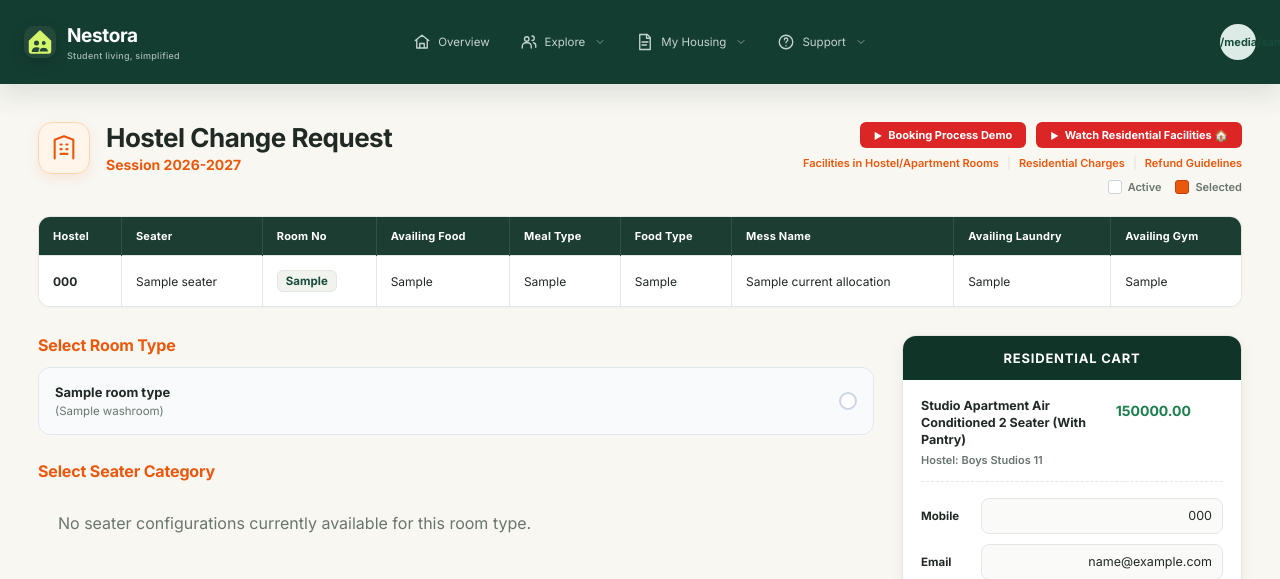
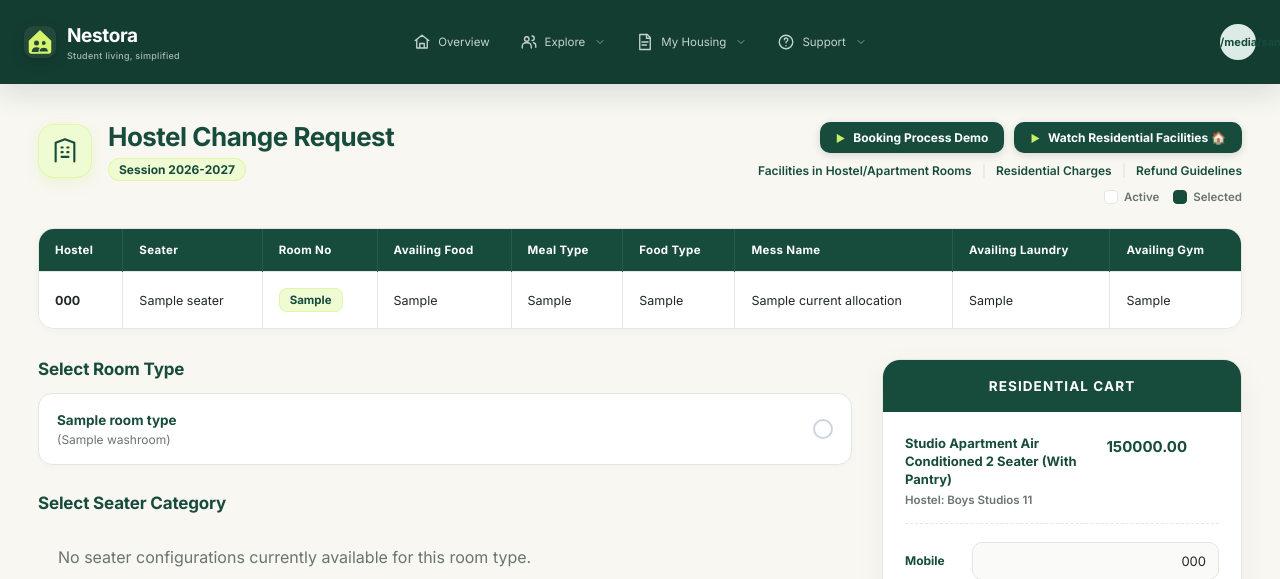
Before and after one commit to Harry-shetty/HostelManagementApplication, a Django app: template frontend/templates/student/hostel_change.html in a window 1280 px wide. Shown: the top 579 px of the page. Run offline with Django 5.2, Linux system fonts and the light colour scheme; tables that the repository leaves empty hold one stand-in row (values such as "Sample post"); the template is opened without the code that fills it: values that come from a table or form of the project are taken from there, most other values are stand-ins (such as "Sample title", 1, 10 or a date in 2020).

Commit message:
Restyle Hostel Change Request and Residential Cart to match Nestora theme

```diff
--- a/frontend/static/css/style.css
+++ b/frontend/static/css/style.css
@@ -1143,14 +1143,14 @@ body.drawer-open { overflow: hidden; touch-action: none; }
 }
 
 /* ==========================================================================
-   Hostel Change Request Workflow (Session 2026-2027)
+   Hostel Change Request Workflow (Nestora Theme)
    ========================================================================== */
 .hcr-header-panel {
   display: flex;
   align-items: flex-start;
   justify-content: space-between;
   gap: 20px;
-  margin-bottom: 22px;
+  margin-bottom: 24px;
   flex-wrap: wrap;
 }
 
@@ -1161,39 +1161,43 @@ body.drawer-open { overflow: hidden; touch-action: none; }
 }
 
 .hcr-brand-crest {
-  width: 52px;
-  height: 52px;
-  border-radius: 14px;
-  background: #fff5eb;
-  color: #ea580c;
+  width: 54px;
+  height: 54px;
+  border-radius: 16px;
+  background: var(--lime-soft);
+  color: var(--forest);
   display: grid;
   place-items: center;
-  border: 1px solid #fed7aa;
-  box-shadow: 0 4px 12px rgba(234, 88, 12, 0.1);
+  border: 1px solid rgba(200, 241, 105, 0.4);
+  box-shadow: 0 4px 14px rgba(200, 241, 105, 0.25);
 }
 
 .hcr-main-title {
   margin: 0;
   font-size: 26px;
   font-weight: 800;
-  color: var(--charcoal);
+  color: var(--forest);
   letter-spacing: -0.02em;
   line-height: 1.15;
 }
 
 .hcr-session-subtitle {
-  display: block;
-  font-size: 14px;
+  display: inline-block;
+  font-size: 12px;
   font-weight: 700;
-  color: #ea580c;
-  margin-top: 4px;
+  color: var(--forest);
+  background: var(--lime-soft);
+  padding: 3px 10px;
+  border-radius: 20px;
+  margin-top: 6px;
+  border: 1px solid rgba(200, 241, 105, 0.4);
 }
 
 .hcr-top-actions {
   display: flex;
   flex-direction: column;
   align-items: flex-end;
-  gap: 8px;
+  gap: 10px;
 }
 
 .hcr-action-buttons {
@@ -1205,43 +1209,48 @@ body.drawer-open { overflow: hidden; touch-action: none; }
 .hcr-demo-btn {
   display: inline-flex;
   align-items: center;
-  gap: 6px;
-  padding: 6px 14px;
-  border-radius: 6px;
-  background: #dc2626;
+  gap: 8px;
+  padding: 8px 16px;
+  border-radius: 10px;
+  background: var(--forest);
   color: white;
   border: none;
-  font-size: 11px;
+  font-size: 12px;
   font-weight: 700;
   cursor: pointer;
-  transition: transform 0.15s ease, background 0.15s ease;
+  transition: transform 0.15s ease, background 0.15s ease, box-shadow 0.15s ease;
+  box-shadow: 0 2px 8px rgba(19, 36, 28, 0.15);
 }
 
 .hcr-demo-btn:hover {
-  background: #b91c1c;
+  background: #1e3f32;
   transform: translateY(-1px);
+  box-shadow: 0 4px 12px rgba(19, 36, 28, 0.25);
 }
 
 .hcr-play-icon {
-  font-size: 9px;
+  font-size: 10px;
+  color: var(--lime);
 }
 
 .hcr-guidelines-links {
   display: flex;
   align-items: center;
-  gap: 8px;
-  font-size: 11px;
+  gap: 10px;
+  font-size: 12px;
   font-weight: 600;
-  color: #ea580c;
+  color: var(--forest);
   flex-wrap: wrap;
 }
 
 .hcr-guidelines-links a {
-  color: #ea580c;
+  color: var(--forest);
   text-decoration: none;
+  transition: color 0.15s ease;
 }
 
 .hcr-guidelines-links a:hover {
+  color: #2f6b52;
   text-decoration: underline;
 }
 
@@ -1253,7 +1262,7 @@ body.drawer-open { overflow: hidden; touch-action: none; }
   display: flex;
   align-items: center;
   gap: 14px;
-  font-size: 11px;
+  font-size: 11.5px;
   font-weight: 600;
   color: var(--muted);
   margin-top: 2px;
@@ -1268,18 +1277,18 @@ body.drawer-open { overflow: hidden; touch-action: none; }
 .hcr-box-inactive {
   width: 14px;
   height: 14px;
-  border: 1px solid #cbd5e1;
+  border: 1.5px solid var(--line);
   background: white;
-  border-radius: 3px;
+  border-radius: 4px;
   display: inline-block;
 }
 
 .hcr-box-selected {
   width: 14px;
   height: 14px;
-  background: #ea580c;
-  border: 1px solid #c2410c;
-  border-radius: 3px;
+  background: var(--forest);
+  border: 1.5px solid var(--forest);
+  border-radius: 4px;
   display: inline-block;
 }
 
@@ -1287,10 +1296,10 @@ body.drawer-open { overflow: hidden; touch-action: none; }
 .hcr-table-card {
   background: white;
   border: 1px solid var(--line);
-  border-radius: 12px;
+  border-radius: 16px;
   overflow: hidden;
-  box-shadow: 0 1px 3px rgba(0, 0, 0, 0.04);
-  margin-bottom: 28px;
+  box-shadow: 0 2px 10px rgba(0, 0, 0, 0.03);
+  margin-bottom: 30px;
 }
 
 .hcr-table-wrap {
@@ -1307,14 +1316,14 @@ body.drawer-open { overflow: hidden; touch-action: none; }
 }
 
 .hcr-allocation-table thead th {
-  background: #1c3d31;
+  background: var(--forest);
   color: white;
-  padding: 12px 14px;
-  font-size: 11px;
+  padding: 14px 16px;
+  font-size: 11.5px;
   font-weight: 700;
   text-transform: capitalize;
-  border-right: 1px solid rgba(255, 255, 255, 0.1);
-  letter-spacing: 0.02em;
+  border-right: 1px solid rgba(255, 255, 255, 0.08);
+  letter-spacing: 0.03em;
 }
 
 .hcr-allocation-table thead th:last-child {
@@ -1322,8 +1331,8 @@ body.drawer-open { overflow: hidden; touch-action: none; }
 }
 
 .hcr-allocation-table tbody td {
-  padding: 14px;
-  font-size: 12px;
+  padding: 16px;
+  font-size: 12.5px;
   color: var(--charcoal);
   border-right: 1px solid var(--line);
   background: white;
@@ -1336,11 +1345,11 @@ body.drawer-open { overflow: hidden; touch-action: none; }
 
 .hcr-room-tag {
   display: inline-block;
-  padding: 3px 8px;
-  background: var(--soft);
-  border: 1px solid var(--line);
-  border-radius: 6px;
-  font-weight: 700;
+  padding: 4px 10px;
+  background: var(--lime-soft);
+  border: 1px solid rgba(200, 241, 105, 0.4);
+  border-radius: 8px;
+  font-weight: 750;
   color: var(--forest);
   font-size: 11.5px;
 }
@@ -1348,29 +1357,32 @@ body.drawer-open { overflow: hidden; touch-action: none; }
 /* Two-column layout */
 .hcr-workflow-grid {
   display: grid;
-  grid-template-columns: 1fr 340px;
+  grid-template-columns: 1fr 360px;
+  gap: 30px;
+  align-items: flex-start;
+}
+
+.hcr-left-column {
+  display: flex;
+  flex-direction: column;
   gap: 28px;
-  align-items: flex-start;
-}
-
-.hcr-left-column {
+}
+
+.hcr-section {
   display: flex;
   flex-direction: column;
-  gap: 26px;
-}
-
-.hcr-section {
-  display: flex;
-  flex-direction: column;
-  gap: 12px;
+  gap: 14px;
 }
 
 .hcr-section-heading {
   margin: 0;
-  font-size: 16px;
+  font-size: 17px;
   font-weight: 800;
-  color: #ea580c;
+  color: var(--forest);
   letter-spacing: -0.01em;
+  display: flex;
+  align-items: center;
+  gap: 8px;
 }
 
 /* Card Grids */
@@ -1378,37 +1390,38 @@ body.drawer-open { overflow: hidden; touch-action: none; }
 .hcr-seater-grid,
 .hcr-hostels-grid {
   display: grid;
-  grid-template-columns: repeat(auto-fit, minmax(240px, 1fr));
+  grid-template-columns: repeat(auto-fit, minmax(250px, 1fr));
   gap: 12px;
 }
 
 .hcr-select-card {
-  background: #f8fafc;
-  border: 1.5px solid #e2e8f0;
-  border-radius: 12px;
-  padding: 14px 16px;
+  background: white;
+  border: 1.5px solid var(--line);
+  border-radius: 14px;
+  padding: 16px 18px;
   display: flex;
   align-items: center;
   justify-content: space-between;
-  gap: 12px;
+  gap: 14px;
   cursor: pointer;
   transition: all 0.2s cubic-bezier(0.2, 0.8, 0.2, 1);
   user-select: none;
-  min-height: 68px;
+  min-height: 72px;
+  box-shadow: 0 2px 6px rgba(0, 0, 0, 0.02);
 }
 
 .hcr-select-card:hover {
-  border-color: #fdba74;
-  background: #fffaf5;
+  border-color: rgba(19, 36, 28, 0.3);
+  background: #fbfdfc;
   transform: translateY(-2px);
-  box-shadow: 0 4px 12px rgba(234, 88, 12, 0.08);
+  box-shadow: 0 6px 16px rgba(19, 36, 28, 0.06);
 }
 
 .hcr-select-card.active,
 .hcr-select-card.selected {
-  border-color: #ea580c;
-  background: #fff7ed;
-  box-shadow: 0 0 0 2px rgba(234, 88, 12, 0.25);
+  border-color: var(--forest);
+  background: #f4faed;
+  box-shadow: 0 0 0 2px var(--forest), 0 8px 24px rgba(19, 36, 28, 0.08);
 }
 
 .hcr-card-content {
@@ -1419,36 +1432,39 @@ body.drawer-open { overflow: hidden; touch-action: none; }
 }
 
 .hcr-card-content strong {
+  font-size: 13.5px;
+  font-weight: 750;
+  color: var(--forest);
+  line-height: 1.35;
+}
+
+.hcr-card-content small {
+  font-size: 12px;
+  color: var(--muted);
+}
+
+.hcr-card-price {
   font-size: 13px;
-  font-weight: 700;
-  color: var(--charcoal);
-  line-height: 1.35;
-}
-
-.hcr-card-content small {
-  font-size: 11.5px;
-  color: var(--muted);
-}
-
-.hcr-card-price {
-  font-size: 12px;
   font-weight: 800;
-  color: #c2410c;
-  margin-top: 3px;
+  color: var(--forest);
+  margin-top: 4px;
 }
 
 .hcr-card-badge {
   display: inline-block;
-  font-size: 9.5px;
-  font-weight: 700;
-  color: #dc2626;
-  margin-left: 4px;
+  font-size: 10px;
+  font-weight: 750;
+  color: #15803d;
+  background: #dcfce7;
+  padding: 2px 8px;
+  border-radius: 10px;
+  margin-left: 6px;
 }
 
 /* Radio Indicator */
 .hcr-radio-indicator {
-  width: 18px;
-  height: 18px;
+  width: 20px;
+  height: 20px;
   border-radius: 50%;
   border: 2px solid #cbd5e1;
   background: white;
@@ -1530,34 +1549,34 @@ body.drawer-open { overflow: hidden; touch-action: none; }
 .hcr-cart-card {
   background: white;
   border: 1px solid var(--line);
-  border-radius: 14px;
+  border-radius: 18px;
   overflow: hidden;
-  box-shadow: 0 4px 16px rgba(0, 0, 0, 0.06);
+  box-shadow: 0 8px 30px rgba(0, 0, 0, 0.05);
 }
 
 .hcr-cart-header {
-  background: #113429;
+  background: var(--forest);
   color: white;
-  padding: 14px 18px;
-  font-size: 13px;
+  padding: 18px 22px;
+  font-size: 13.5px;
   font-weight: 800;
-  letter-spacing: 0.06em;
+  letter-spacing: 0.08em;
   text-align: center;
 }
 
 .hcr-cart-body {
-  padding: 18px;
+  padding: 22px;
   display: flex;
   flex-direction: column;
-  gap: 16px;
+  gap: 18px;
 }
 
 .hcr-cart-item {
   display: flex;
   justify-content: space-between;
   align-items: flex-start;
-  gap: 12px;
-  padding-bottom: 14px;
+  gap: 14px;
+  padding-bottom: 16px;
   border-bottom: 1px dashed var(--line);
 }
 
@@ -1569,13 +1588,14 @@ body.drawer-open { overflow: hidden; touch-action: none; }
 }
 
 .hcr-item-info strong {
-  font-size: 12.5px;
-  line-height: 1.35;
-  color: var(--charcoal);
+  font-size: 13px;
+  line-height: 1.4;
+  color: var(--forest);
+  font-weight: 750;
 }
 
 .hcr-item-hostel {
-  font-size: 11px;
+  font-size: 11.5px;
   color: var(--muted);
   font-weight: 600;
 }
@@ -1588,15 +1608,15 @@ body.drawer-open { overflow: hidden; touch-action: none; }
 }
 
 .hcr-item-price {
-  font-size: 14px;
+  font-size: 15px;
   font-weight: 800;
-  color: #1e7e4e;
+  color: var(--forest);
 }
 
 .hcr-cart-delete-btn {
   background: none;
   border: none;
-  color: #ef4444;
+  color: #dc2626;
   cursor: pointer;
   padding: 4px;
   border-radius: 6px;
@@ -1613,87 +1633,89 @@ body.drawer-open { overflow: hidden; touch-action: none; }
 .hcr-cart-fields {
   display: flex;
   flex-direction: column;
-  gap: 10px;
+  gap: 12px;
 }
 
 .hcr-input-group {
   display: flex;
   align-items: center;
   justify-content: space-between;
-  gap: 10px;
+  gap: 12px;
 }
 
 .hcr-input-group label {
-  font-size: 11.5px;
+  font-size: 12px;
   font-weight: 700;
-  color: var(--charcoal);
-  width: 50px;
+  color: var(--forest);
+  width: 55px;
   flex-shrink: 0;
 }
 
 .hcr-input-group input {
   flex: 1;
-  height: 36px;
-  border: 1px solid var(--line);
-  border-radius: 8px;
-  padding: 0 10px;
-  font-size: 12.5px;
+  height: 38px;
+  border: 1.5px solid var(--line);
+  border-radius: 10px;
+  padding: 0 12px;
+  font-size: 13px;
   font-family: inherit;
   color: var(--charcoal);
   text-align: right;
-  background: #fafbf9;
+  background: #fafaf8;
+  transition: border-color 0.15s ease, background 0.15s ease;
 }
 
 .hcr-input-group input:focus {
-  border-color: #ea580c;
+  border-color: var(--forest);
   outline: none;
   background: white;
+  box-shadow: 0 0 0 3px rgba(19, 36, 28, 0.08);
 }
 
 /* Financial Breakdown */
 .hcr-breakdown {
   display: flex;
   flex-direction: column;
-  gap: 8px;
-  padding: 12px;
-  background: #fafbf9;
-  border-radius: 10px;
+  gap: 10px;
+  padding: 16px;
+  background: #f8faf8;
+  border-radius: 12px;
   border: 1px solid var(--line);
 }
 
 .hcr-breakdown-row {
   display: flex;
   justify-content: space-between;
-  font-size: 11.5px;
+  font-size: 12px;
 }
 
 .hcr-net-payable-row {
   display: flex;
   justify-content: space-between;
   align-items: center;
-  padding-top: 8px;
-  border-top: 1px solid var(--line);
+  padding-top: 10px;
+  border-top: 1.5px solid var(--line);
   margin-top: 4px;
 }
 
 .hcr-net-label {
-  font-size: 12.5px;
-  font-weight: 700;
-  color: var(--charcoal);
+  font-size: 13px;
+  font-weight: 800;
+  color: var(--forest);
 }
 
 .hcr-net-value {
-  font-size: 19px;
-  font-weight: 800;
-  color: #1e7e4e;
+  font-size: 21px;
+  font-weight: 850;
+  color: var(--forest);
 }
 
 /* Undertaking Box */
 .hcr-undertaking-box {
-  background: #fffaf5;
-  border: 1px solid #fed7aa;
-  border-radius: 8px;
-  padding: 10px;
+  background: #fdfdfb;
+  border: 1px solid var(--line);
+  border-radius: 10px;
+  padding: 12px;
 }
 
 .hcr-undertaking-label {
--- a/frontend/templates/student/hostel_change.html
+++ b/frontend/templates/student/hostel_change.html
@@ -307,30 +307,30 @@
             <div style="padding: 24px;">
                 <div style="display: flex; flex-direction: column; gap: 16px; font-size: 13px; line-height: 1.6;">
                     <div style="display: flex; gap: 14px; align-items: flex-start;">
-                        <span style="width: 28px; height: 28px; border-radius: 50%; background: #ea580c; color: white; display: grid; place-items: center; font-weight: 700; flex-shrink: 0;">1</span>
+                        <span style="width: 28px; height: 28px; border-radius: 50%; background: var(--forest); color: var(--lime); display: grid; place-items: center; font-weight: 800; flex-shrink: 0;">1</span>
                         <div>
-                            <strong>Choose Room Type &amp; Air Conditioning:</strong>
+                            <strong style="color: var(--forest);">Choose Room Type &amp; Air Conditioning:</strong>
                             <p style="margin: 4px 0 0; color: var(--muted);">Select between Studio Apartments, Standard AC, or Air Cooled options based on your preference and budget.</p>
                         </div>
                     </div>
                     <div style="display: flex; gap: 14px; align-items: flex-start;">
-                        <span style="width: 28px; height: 28px; border-radius: 50%; background: #ea580c; color: white; display: grid; place-items: center; font-weight: 700; flex-shrink: 0;">2</span>
+                        <span style="width: 28px; height: 28px; border-radius: 50%; background: var(--forest); color: var(--lime); display: grid; place-items: center; font-weight: 800; flex-shrink: 0;">2</span>
                         <div>
-                            <strong>Pick Seater &amp; Live Vacancies:</strong>
+                            <strong style="color: var(--forest);">Pick Seater &amp; Live Vacancies:</strong>
                             <p style="margin: 4px 0 0; color: var(--muted);">Review real-time seat availability tags (Limited Seats Left, Available) and select single, 2-seater, 3-seater, or 4-seater layouts.</p>
                         </div>
                     </div>
                     <div style="display: flex; gap: 14px; align-items: flex-start;">
-                        <span style="width: 28px; height: 28px; border-radius: 50%; background: #ea580c; color: white; display: grid; place-items: center; font-weight: 700; flex-shrink: 0;">3</span>
+                        <span style="width: 28px; height: 28px; border-radius: 50%; background: var(--forest); color: var(--lime); display: grid; place-items: center; font-weight: 800; flex-shrink: 0;">3</span>
                         <div>
-                            <strong>Automatic Net Difference Settlement:</strong>
+                            <strong style="color: var(--forest);">Automatic Net Difference Settlement:</strong>
                             <p style="margin: 4px 0 0; color: var(--muted);">Your existing allocation fee (₹119,450.00) is credited automatically in the Residential Cart. You only pay or balance the net difference.</p>
                         </div>
                     </div>
                 </div>
             </div>
             <div style="padding: 16px 24px; border-top: 1px solid var(--line); background: #fafbf9; text-align: right;">
-                <button type="button" class="btn btn-primary" onclick="closeDemoModal()" style="background: #ea580c; color: white;">Got It</button>
+                <button type="button" class="btn btn-primary" onclick="closeDemoModal()" style="background: var(--lime); color: var(--forest); font-weight: 750; border: none;">Got It</button>
             </div>
         </div>
     </div>
```
Also changed, not shown: other parts of frontend/static/css/style.css (+35 -32 lines).
